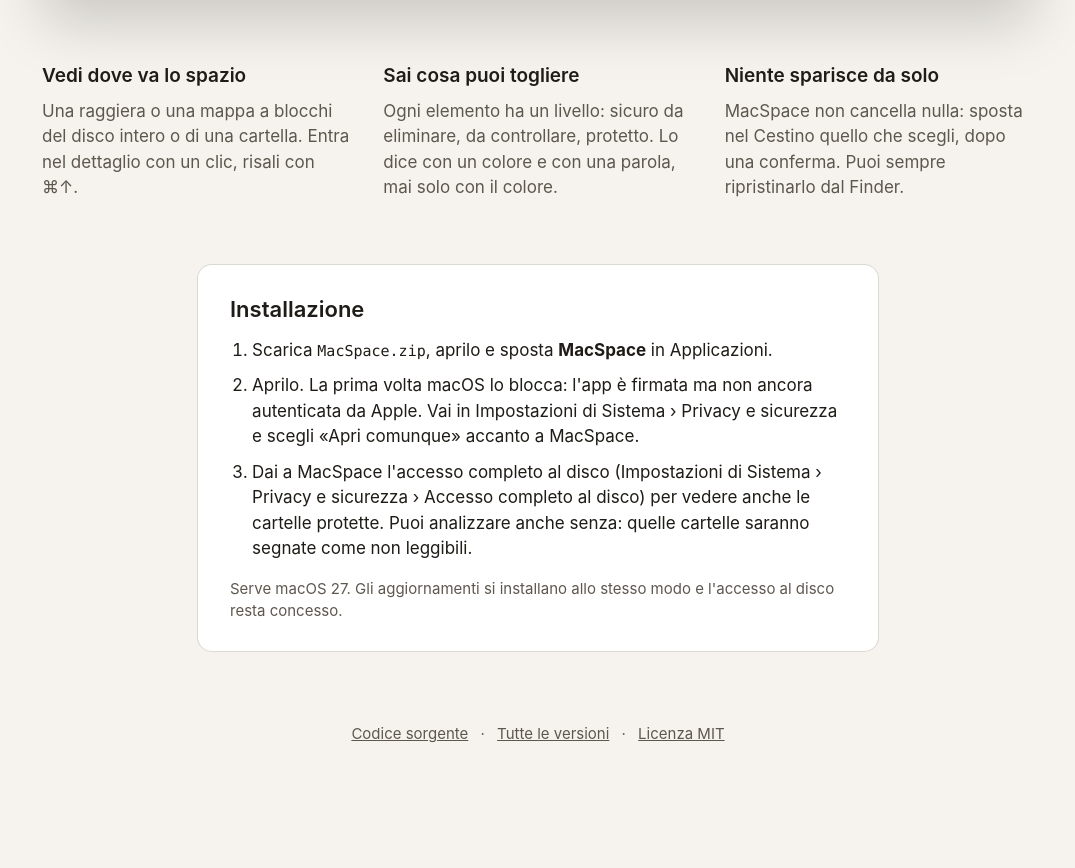
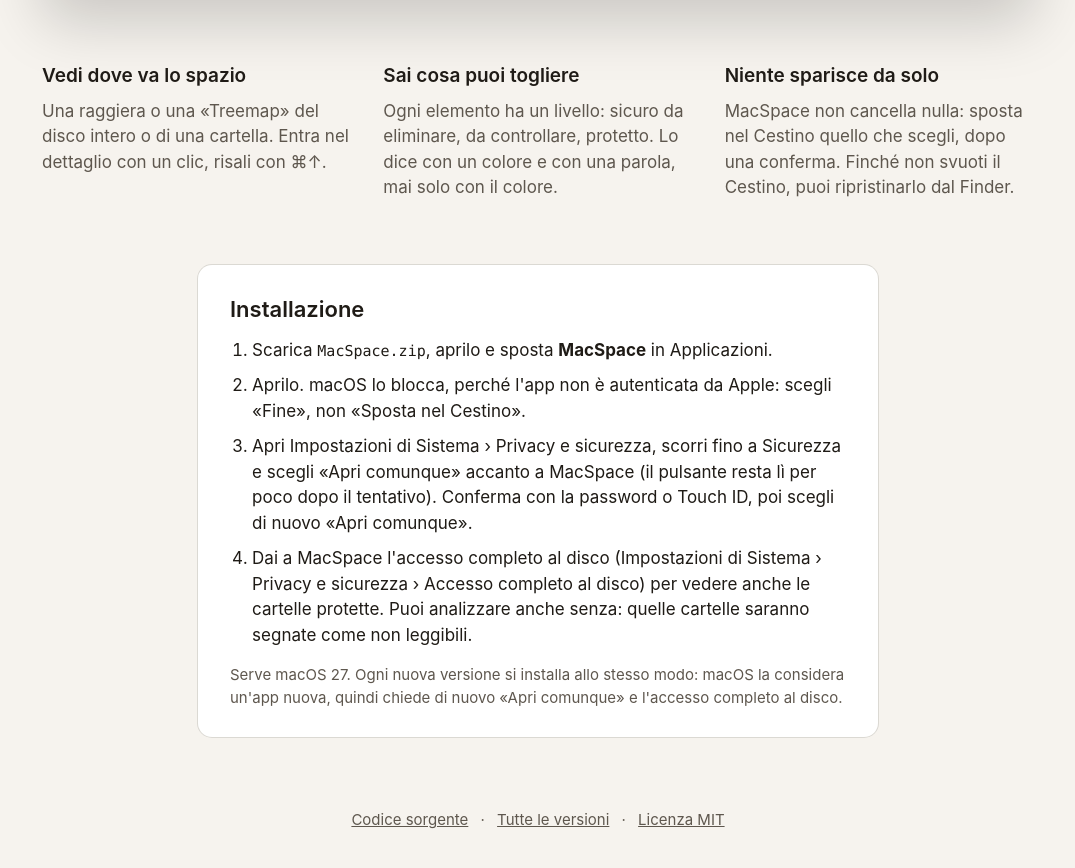
Before and after one commit to massimilianolapuma/macspace, a plain HTML site: page site/index.html in a window 1280 px wide. Shown: the part 1106-1974 px from the top of the page, without its empty margins (102-1177 px from the left). Before the commit the page ends 1907 px from the top, so only its background shows below. Drawn offline with Linux system fonts and the light colour scheme.

Commit message:
docs(site): ad hoc install steps, honest copy, link previews, smaller icons

```diff
--- a/site/index.html
+++ b/site/index.html
@@ -7,6 +7,11 @@
   <meta name="description" content="MacSpace è un analizzatore del disco nativo per macOS: mostra dove va lo spazio e ti aiuta a recuperarlo in sicurezza.">
   <meta name="color-scheme" content="light dark">
   <link rel="icon" href="img/favicon.png">
+  <meta property="og:title" content="MacSpace">
+  <meta property="og:description" content="Scopri dove va lo spazio del tuo Mac e recuperalo in sicurezza.">
+  <meta property="og:type" content="website">
+  <meta property="og:url" content="https://massimilianolapuma.github.io/macspace/">
+  <meta property="og:image" content="https://massimilianolapuma.github.io/macspace/img/app-light.png">
   <link rel="stylesheet" href="style.css">
 </head>
 <body>
@@ -26,14 +31,14 @@
       <picture>
         <source srcset="img/app-dark.png" media="(prefers-color-scheme: dark)">
         <img src="img/app-light.png" width="1600" height="1006"
-             alt="La finestra di MacSpace: la raggiera di una cartella, con i file d'installazione evidenziati da controllare, e l'elenco degli elementi più pesanti">
+             alt="La finestra di MacSpace con il grafico di una cartella di esempio e, accanto, l'elenco degli elementi più pesanti">
       </picture>
     </figure>
 
     <section class="points" aria-label="Cosa fa">
       <div>
         <h2>Vedi dove va lo spazio</h2>
-        <p>Una raggiera o una mappa a blocchi del disco intero o di una cartella. Entra nel dettaglio con un clic, risali con ⌘↑.</p>
+        <p>Una raggiera o una «Treemap» del disco intero o di una cartella. Entra nel dettaglio con un clic, risali con ⌘↑.</p>
       </div>
       <div>
         <h2>Sai cosa puoi togliere</h2>
@@ -41,7 +46,7 @@
       </div>
       <div>
         <h2>Niente sparisce da solo</h2>
-        <p>MacSpace non cancella nulla: sposta nel Cestino quello che scegli, dopo una conferma. Puoi sempre ripristinarlo dal Finder.</p>
+        <p>MacSpace non cancella nulla: sposta nel Cestino quello che scegli, dopo una conferma. Finché non svuoti il Cestino, puoi ripristinarlo dal Finder.</p>
       </div>
     </section>
 
@@ -49,10 +54,11 @@
       <h2>Installazione</h2>
       <ol>
         <li>Scarica <code>MacSpace.zip</code>, aprilo e sposta <strong>MacSpace</strong> in Applicazioni.</li>
-        <li>Aprilo. La prima volta macOS lo blocca: l'app è firmata ma non ancora autenticata da Apple. Vai in Impostazioni di Sistema › Privacy e sicurezza e scegli «Apri comunque» accanto a MacSpace.</li>
+        <li>Aprilo. macOS lo blocca, perché l'app non è autenticata da Apple: scegli «Fine», non «Sposta nel Cestino».</li>
+        <li>Apri Impostazioni di Sistema › Privacy e sicurezza, scorri fino a Sicurezza e scegli «Apri comunque» accanto a MacSpace (il pulsante resta lì per poco dopo il tentativo). Conferma con la password o Touch ID, poi scegli di nuovo «Apri comunque».</li>
         <li>Dai a MacSpace l'accesso completo al disco (Impostazioni di Sistema › Privacy e sicurezza › Accesso completo al disco) per vedere anche le cartelle protette. Puoi analizzare anche senza: quelle cartelle saranno segnate come non leggibili.</li>
       </ol>
-      <p class="note">Serve macOS 27. Gli aggiornamenti si installano allo stesso modo e l'accesso al disco resta concesso.</p>
+      <p class="note">Serve macOS 27. Ogni nuova versione si installa allo stesso modo: macOS la considera un'app nuova, quindi chiede di nuovo «Apri comunque» e l'accesso completo al disco.</p>
     </section>
   </main>
 
```
Also changed, not shown: site/img/icon-dark.png, site/img/icon-light.png, 2 other files.
